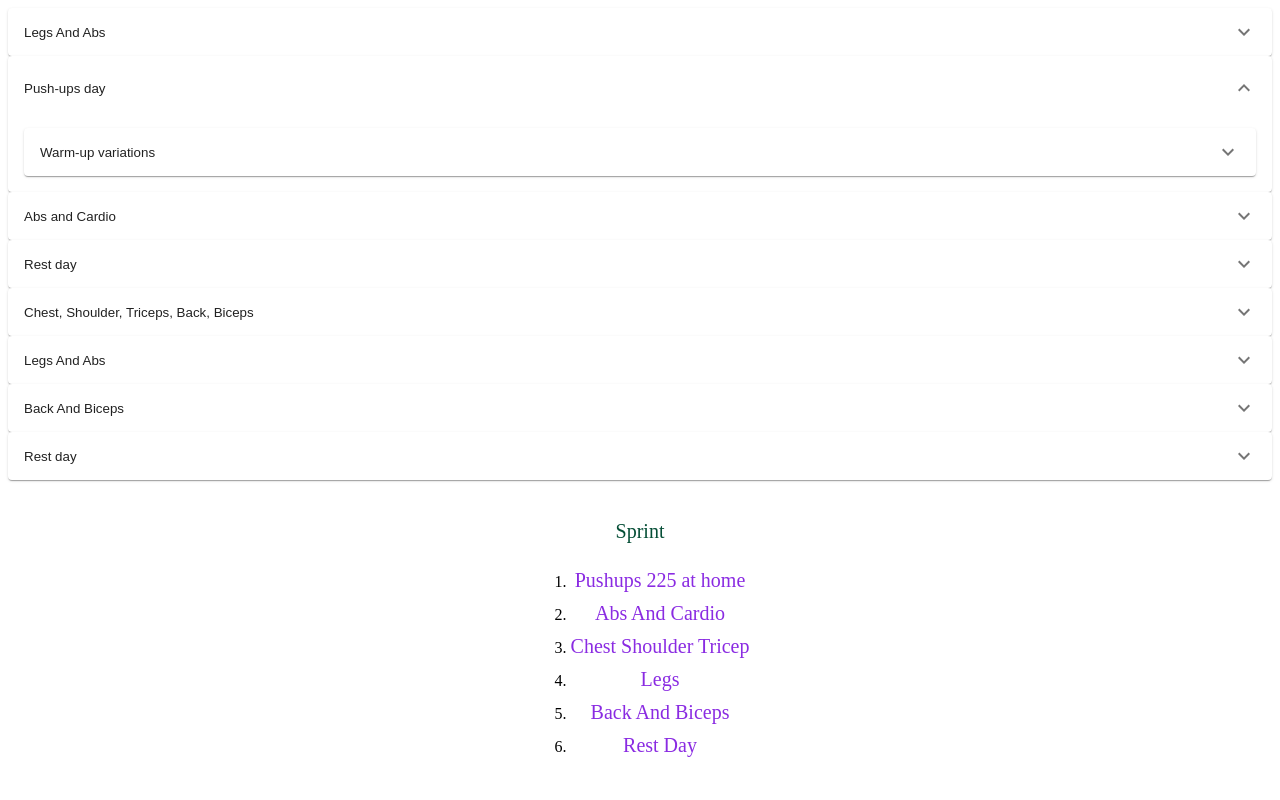
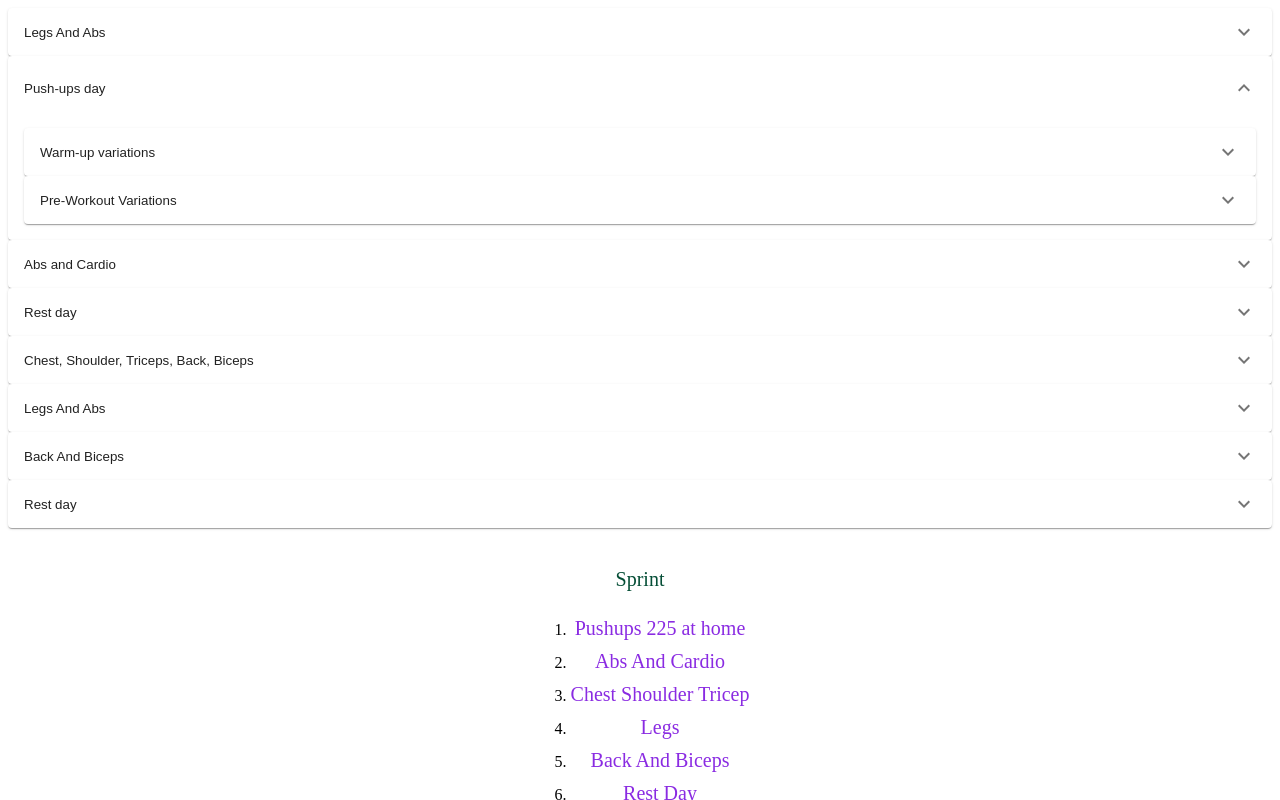
Before and after one commit to IlIIIlIIIlIlIlI/workout-plan, a React (Create React App) app: page / in a window 1280 px wide. Both pictures are taken after a click on the button "Push-ups day". Shown: the top 800 px of the page. Built offline with nearby package versions, Linux system fonts and the light colour scheme.

Commit message:
new changes

```diff
--- a/src/Split/Split.tsx
+++ b/src/Split/Split.tsx
@@ -118,6 +118,28 @@ function Split() {
                     </>
                   </GetAccordianated>
                 </div>
+
+                <div className={`${scssObj.baseClass}__splits`}>
+                  <GetAccordianated
+                    headerClassName={`${scssObj.baseClass}__preworkout-variation-title`}
+                    bgColor='#fbf0db'
+                    headerTitle={
+                      <div className={`${scssObj.baseClass}__vartiation-title`}>
+                        Pre-Workout Variations
+                      </div>
+                    }
+                  >
+                    <>
+                      {routine.preWorkout.map((variation) =>
+                        getVariationPrinted(
+                          variation,
+                          `${scssObj.baseClass}__preworkout-variation-inner-accordian`,
+                          '#fbf0db'
+                        )
+                      )}
+                    </>
+                  </GetAccordianated>
+                </div>
               </AccordionDetails>
             </Accordion>
           </div>
--- a/src/Split/_Split.scss
+++ b/src/Split/_Split.scss
@@ -64,6 +64,24 @@ $base-class: split;
         }
     }
 
+    &__preworkout-variation-title {
+        .MuiButtonBase-root {
+            background-color: #f2cb82 !important;
+            border-width: 1px;
+            border-style: solid;
+            border-color: #d9d8d8;
+        }
+    }
+
+    &__preworkout-variation-inner-accordian{
+        .MuiButtonBase-root {
+            background-color: #f6daa6 !important;
+            border-width: 1px;
+            border-style: solid;
+            border-color: #d9d8d8;
+        }
+    }
+
     &__split-summary {
         .MuiButtonBase-root {
             background-color: #147d88;
```
